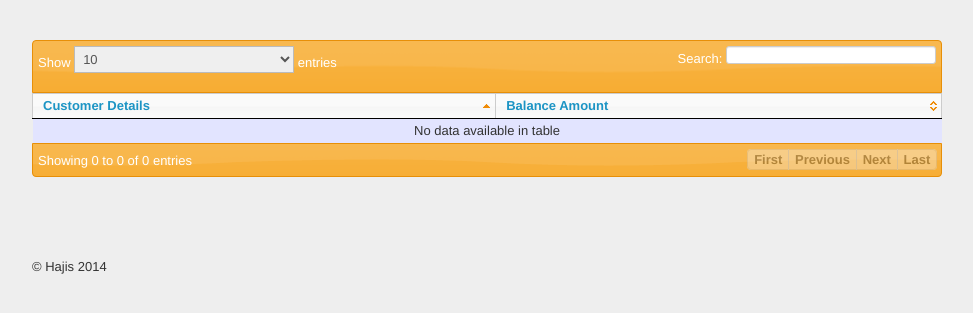
After one commit to ajesh-ar/hajis-design, a Rails app: template app/views/credit_debit/index.html.erb in a window 1280 px wide. The commit adds this page. Shown: the top 313 px of the page, without its empty margins (153-1126 px from the left). Run offline with Rails 7, Linux system fonts and the light colour scheme; the template is opened without the code that fills it, so the values that code supplies are empty; parts of the project's set-up code (start-up, migrations or seed data) failed here and were passed over; some libraries are stand-ins or nearby versions.

Commit message:
Added new old balance calculation logic

```diff
--- /dev/null
+++ b/app/controllers/credit_debit_controller.rb
@@ -0,0 +1,6 @@
+class CreditDebitController < ApplicationController
+
+	def index
+		@customers = Customer.all
+	end
+end
--- a/app/views/account/shared/_calculation_form.html.erb
+++ b/app/views/account/shared/_calculation_form.html.erb
@@ -3,6 +3,7 @@
 		<div class='calculationForm' style='border: 1px solid;'>
 			<form name='calculation_form' class='calculation_class'>
 				Date: <%= text_field_tag 'sales[calender_date]' %>
+				<%= hidden_field_tag 'sales[customer_account_id]' %>
 				Customer: <%= select_tag "sales[customer_id]", options_from_collection_for_select(Customer.all, "id", "email") %>
 				<br>
 				Number of Boxes: <input ng-model="noOfBoxes" ng-model-onblur name ='sales[noOfBoxes]' ng-change='calculateAmount();'>
@@ -12,7 +13,8 @@
 				Feed Amount(Rs): <input name ='sales[feedAmount]' ng-model="feedAmount" ng-model-onblur ng-change='calculateAmount();'>
 				Paid Amount(Rs): <input name ='sales[paidAmount]' ng-model="paidAmount" ng-model-onblur ng-change='calculateAmount();'>
 			</form>
-			AMOUNT: {{result}}
+			BALANCE : {{result}} <br>
+			AMOUNT : {{calculated_amnt}}
 			<br>
 			<span class='addButtonSpan'>
 				<button ng-click='updateSalesToServer();'>ADD</button>
--- /dev/null
+++ b/app/views/credit_debit/index.html.erb
@@ -0,0 +1,16 @@
+<table cellpadding="0" cellspacing="0" border="0" class="display dataTables_wrapper" id="accounts" role="grid">
+	<thead>
+		<tr>
+			<th>Customer Details</th>
+			<th>Balance Amount</th>
+		</tr>
+	</thead>
+	<tbody>
+		<% @customers.each do |customer| %>
+			<tr>
+				<td><%= customer.email %></td>
+				<td><%= customer.old_balance %></td>
+			</tr>
+		<% end %>
+	</tbody>
+</table>
--- a/app/views/layouts/header.html.erb
+++ b/app/views/layouts/header.html.erb
@@ -5,7 +5,8 @@
     <li><a href="#">Shops</a></li>
     <li><a href="#">Farms</a></li>
     <li><a href="#">Employees</a></li>
-    <li><a href="<%= accounts_path %>">Accounts</a></li>
+    <li><a href="<%= accounts_path %>">Sales</a></li>
+    <li><a href="<%= creditdebit_path %>">Accounts</a></li>
     <li><a href="#">Location</a></li>
     <li><a href="#">Contact</a></li>
     <% if user_signed_in? %>
--- a/config/routes.rb
+++ b/config/routes.rb
@@ -7,8 +7,10 @@ Hajis::Application.routes.draw do
   # Sample of regular route:
 
   match 'accounts' => 'account#index'
+  match 'creditdebit' => 'credit_debit#index'
   post '/customer_amount/calculate' => 'account#calculate'
   put '/customer_account/edit/:id' => 'account#edit'
+  put '/customer_account/update/:id' => 'account#update'
 
   # Keep in mind you can assign values other than :controller and :action
 
--- a/public/app/app.js
+++ b/public/app/app.js
@@ -3,6 +3,7 @@ var hajisApp = angular.module('hajisApp', []);
 
 hajisApp.controller('calculationCtrl', function ($scope, $http) {
 	$scope.calculateAmount = function() {
+		$scope.calculated_amnt = ((((parseFloat($scope.shedKg) + parseFloat($scope.vehicleKg))*parseFloat($scope.averageRate)) + parseFloat($scope.feedAmount)));
 		$scope.result = ((((parseFloat($scope.shedKg) + parseFloat($scope.vehicleKg))*parseFloat($scope.averageRate)) + parseFloat($scope.feedAmount)) - parseFloat($scope.paidAmount));
 	};
 
@@ -16,8 +17,4 @@ hajisApp.controller('calculationCtrl', function ($scope, $http) {
 			console.log(data);
 		});
 	};
-
-	$scope.updateExistingSalesToServer = function() {
-		console.log($scope);
-	};
 });
--- a/public/js/methods.js
+++ b/public/js/methods.js
@@ -1,9 +1,10 @@
 $(function() {
+
 	$('#accounts').dataTable( {
 		"bJQueryUI": true,
 		"sPaginationType": "full_numbers"
 	} );
-    $( "#sales_calender_date" ).datepicker({dateFormat: 'dd/mm/yy'});
+    $( "#sales_calender_date" ).datepicker({dateFormat: 'dd/mm/yy'})
   });
 
 var editCustomerAccounts = function(customer_account_id) {
@@ -28,9 +29,22 @@ var populateEditForm = function(resp) {
 	    scope.noOfBoxes = resp.vehicle_boxes;
 	    scope.calculateAmount();
 	});
-	updateUI();
+	updateUI(resp.id);
 };
 
-var updateUI = function() {
-	$('.addButtonSpan').html("<button class='addButton' ng-click='updateExistingSalesToServer();'>UPDATE</button>");
+var updateUI = function(sales_customer_account_id) {
+	$('.addButtonSpan').html("<button class='updateButton' onClick='updateSales();'>UPDATE</button>");
+	$('#sales_customer_account_id').val(sales_customer_account_id);
 };
+
+var updateSales = function() {
+	var customer_account_id = $('#sales_customer_account_id').val();
+  $.ajax({
+		url : '/customer_account/update/'+ customer_account_id,
+		type : 'PUT',
+		data: $('.calculation_class').serialize(),
+		success : function(data) {
+			console.log(data);
+		}
+	});
+};
```
Also changed, not shown: app/controllers/account_controller.rb (+28 -17 lines).
